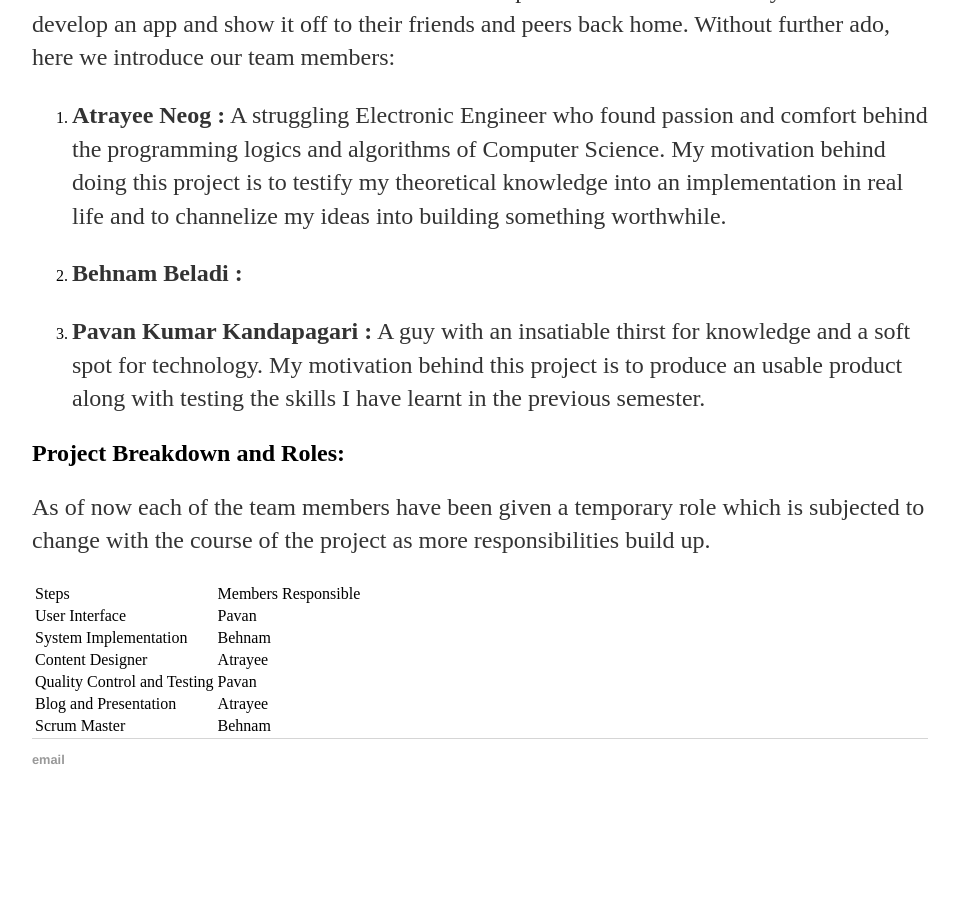
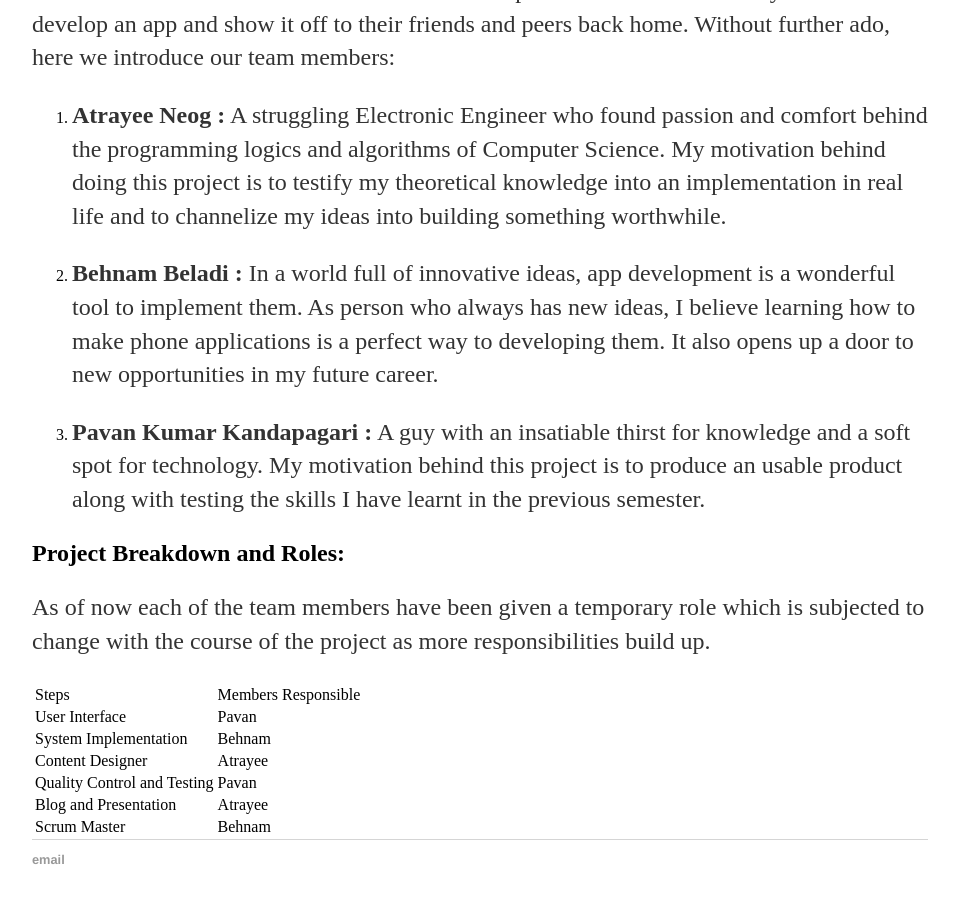
Before and after one commit to 785pavan/isee2019-SPENDEMON, a Jekyll site: the page built from docs/_posts/2019-04-14-ISEE-2019-Team-Presentation.md, in a window 1280 px wide and 900 px high, scrolled down 1006 px. Shown: the whole window, without its empty margins (160-1119 px from the left). Built offline with Jekyll 4.4.1, drawn with Linux system fonts in a browser that asks for light colours; before the commit the page ends 1833 px from its top, so only the background shows below that.

Commit message:
Update 2019-04-14-ISEE-2019-Team-Presentation.md

```diff
--- a/docs/_posts/2019-04-14-ISEE-2019-Team-Presentation.md
+++ b/docs/_posts/2019-04-14-ISEE-2019-Team-Presentation.md
@@ -21,7 +21,7 @@ Our team consists of a mix bag of an Electrical, Mechanical and an Electronics E
 
 1. **Atrayee Neog :** A struggling Electronic Engineer who found passion and comfort behind the programming logics and algorithms of Computer Science. My motivation behind doing this project is to testify my theoretical knowledge into an implementation in real life and to channelize my ideas into building something worthwhile.
 
-2. **Behnam Beladi :**
+2. **Behnam Beladi :** In a world full of innovative ideas, app development is a wonderful tool to implement them. As person who always has new ideas, I believe learning how to make phone applications is a perfect way to developing them. It also opens up a door to new opportunities in my future career.
 
 3. **Pavan Kumar Kandapagari :** A guy with an insatiable thirst for knowledge and a soft spot for technology. My motivation behind this project is to produce an usable product along with testing the skills I have learnt in the previous semester.
 
```
